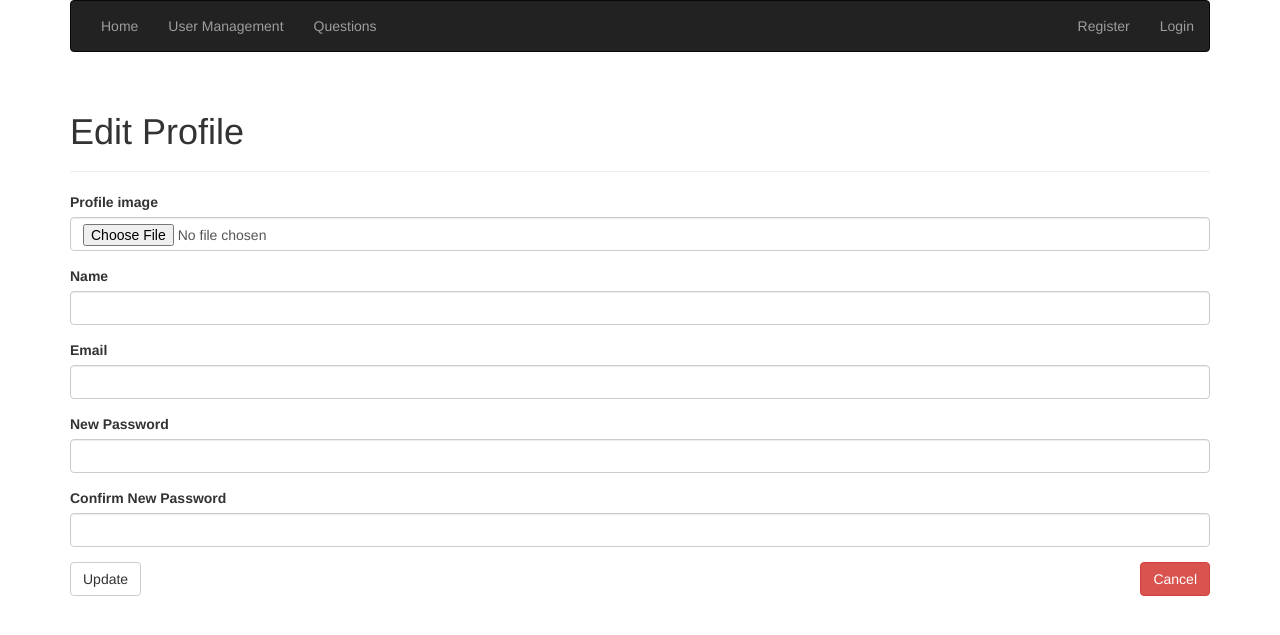
After one commit to ivanmatozan/Customer-Service, a PHP site: template resources/views/user/edit.twig in a window 1280 px wide. The commit adds this page. Shown: the top 635 px of the page. Run offline with PHP 8.4, Linux system fonts and the light colour scheme; the template is opened without the code that fills it, so the values that code supplies are empty; some libraries are stand-ins or nearby versions.

Commit message:
Create user profile CRUD

```diff
--- a/app/routes.php
+++ b/app/routes.php
@@ -7,6 +7,9 @@ $app->post('/register', 'App\Controllers\UserController:postRegister');
 $app->get('/login', 'App\Controllers\UserController:getLogin')->setName('user.login');
 $app->post('/login', 'App\Controllers\UserController:postLogin');
 $app->get('/logout', 'App\Controllers\UserController:logout')->setName('user.logout');
+$app->get('/profile', 'App\Controllers\UserController:profile')->setName('user.profile');
+$app->get('/profile/edit/{id}', 'App\Controllers\UserController:getEdit')->setName('user.edit');
+$app->post('/profile/edit/{id}', 'App\Controllers\UserController:postEdit');
 
 $app->get('/user-management', 'App\Controllers\UserManagementController:show')->setName('user-management.show');
 $app->get('/user-management/create', 'App\Controllers\UserManagementController:getCreate')->setName('user-management.create');
--- a/resources/views/templates/partials/navigation.twig
+++ b/resources/views/templates/partials/navigation.twig
@@ -27,7 +27,7 @@
                            aria-expanded="false">{{ auth.user.name }} <span class="caret"></span>
                         </a>
                         <ul class="dropdown-menu">
-                            <li><a href="#">Profile</a></li>
+                            <li><a href="{{ path_for('user.profile') }}">Profile</a></li>
                             <li role="separator" class="divider"></li>
                             <li><a href="{{ path_for('user.logout') }}">Logout</a></li>
                         </ul>
--- /dev/null
+++ b/resources/views/user/edit.twig
@@ -0,0 +1,60 @@
+{% extends 'templates/app.twig' %}
+
+{% block title %}Edit Profile{% endblock %}
+
+{% block content %}
+
+    <div class="page-header">
+        <h1>Edit Profile <small>{{ user.name }}</small></h1>
+    </div>
+
+    <div class="row">
+        <div class="col-xs-12">
+            <form action="{{ path_for('user.edit', {id: user.id}) }}" method="post" enctype="multipart/form-data" class="form">
+                <div class="form-group {{ validationErrors.image ? 'has-error' : '' }}">
+                    <label for="image">Profile image</label>
+                    <input type="file" id="image" name="image" class="form-control">
+                    {% if validationErrors.image %}
+                        <span class="help-block">{{ validationErrors.image | first}}</span>
+                    {% endif%}
+                </div>
+
+                <div class="form-group {{ validationErrors.name ? 'has-error' : '' }}">
+                    <label for="name">Name</label>
+                    <input type="text" id="name" name="name" class="form-control" value="{{ oldData.name ? oldData.name : user.name }}">
+                    {% if validationErrors.name %}
+                        <span class="help-block">{{ validationErrors.name | first}}</span>
+                    {% endif%}
+                </div>
+
+                <div class="form-group {{ validationErrors.email ? 'has-error' : '' }}">
+                    <label for="email">Email</label>
+                    <input type="email" id="email" name="email" class="form-control" value="{{ oldData.email ? oldData.email : user.email}}">
+                    {% if validationErrors.email %}
+                        <span class="help-block">{{ validationErrors.email | first}}</span>
+                    {% endif%}
+                </div>
+
+                <div class="form-group {{ validationErrors.password ? 'has-error' : '' }}">
+                    <label for="password">New Password</label>
+                    <input type="password" id="password" name="password" class="form-control">
+                    {% if validationErrors.password %}
+                        <span class="help-block">{{ validationErrors.password | first}}</span>
+                    {% endif%}
+                </div>
+
+                <div class="form-group {{ validationErrors.confirm_password ? 'has-error' : '' }}">
+                    <label for="confirm-password">Confirm New Password</label>
+                    <input type="password" id="confirm-password" name="confirm_password" class="form-control">
+                    {% if validationErrors.confirm_password %}
+                        <span class="help-block">{{ validationErrors.confirm_password | first}}</span>
+                    {% endif%}
+                </div>
+
+                <button type="submit" class="btn btn-default">Update</button>
+                <a href="{{ path_for('user-management.show') }}" class="btn btn-danger pull-right">Cancel</a>
+            </form>
+        </div>
+    </div>
+
+{% endblock %}
```
Also changed, not shown: app/Controllers/UserController.php (+112 -0 lines), app/Services/FileUpload.php (added, +30 -0 lines), app/container.php (+9 -1 lines), resources/views/user/profile.twig (added, +25 -0 lines), public/images/profile.png (added), 1 other file.
